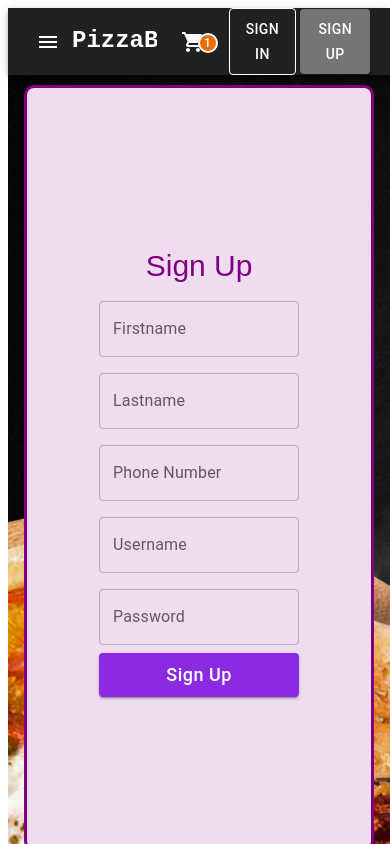
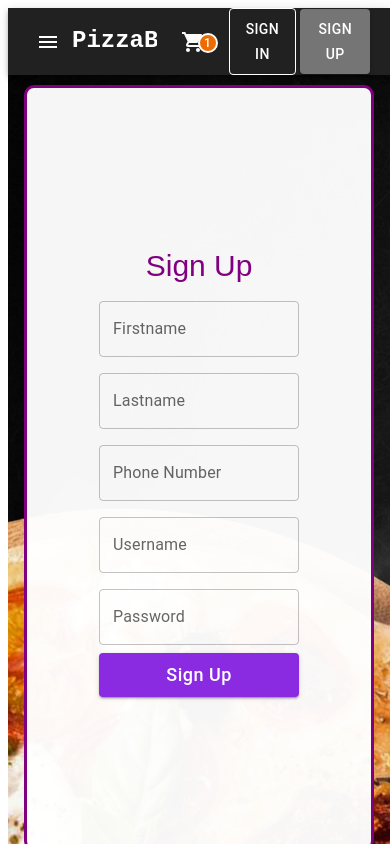
Before and after one commit to borhanimani/STD_Project_FrontEnd, a React (Vite) app in the folder front-end/: page /signup in a window 390 px wide. Shown: the top 844 px of the page. Built offline with nearby package versions, Linux system fonts and the light colour scheme.

Commit message:
update sign pages color

```diff
--- a/front-end/src/pages/Signin-Signup/Signin.css
+++ b/front-end/src/pages/Signin-Signup/Signin.css
@@ -1,5 +1,5 @@
 .signin-page-container {
-    background-color: rgb(246, 246, 246);
+    background-color: rgb(197, 197, 197);
     background-image: url('/src/assets/pizza-4968645_1920.jpg');
     background-size: cover;
     display: flex;
@@ -28,7 +28,7 @@
 }
 
 .signin-in-box {
-    background-color: rgb(252, 240, 235);
+    background-color: rgba(255, 255, 255, 0.944);
     display: flex;
     flex-direction: column;
     align-content: center;
@@ -84,7 +84,7 @@
     }
 
     .signin-in-box {
-        background-color: rgb(252, 240, 235);
+        background-color: rgba(255, 255, 255, 0.944);
         display: flex;
         flex-direction: column;
         align-content: center;
--- a/front-end/src/pages/Signin-Signup/Signup.css
+++ b/front-end/src/pages/Signin-Signup/Signup.css
@@ -12,7 +12,7 @@
 }
 
 .signup-up-box {
-    background-color: rgb(239, 220, 239);
+    background-color: rgba(255, 255, 255, 0.964);
     width: 45%;
     height: 80%;
     display: flex;
@@ -88,7 +88,7 @@
     }
 
     .signup-up-box {
-        background-color: rgb(239, 220, 239);
+        background-color: rgba(255, 255, 255, 0.964);
         width: 90%;
         height: 75%;
         display: flex;
```
